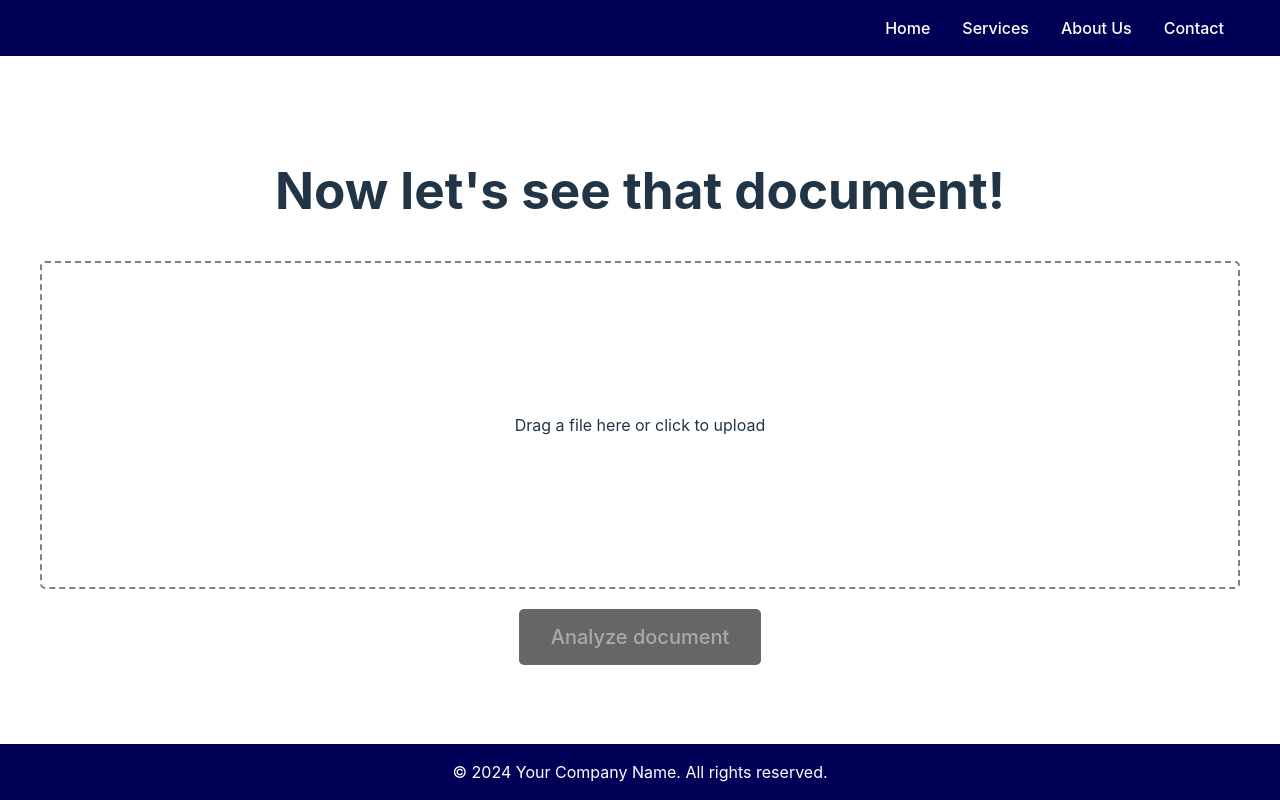
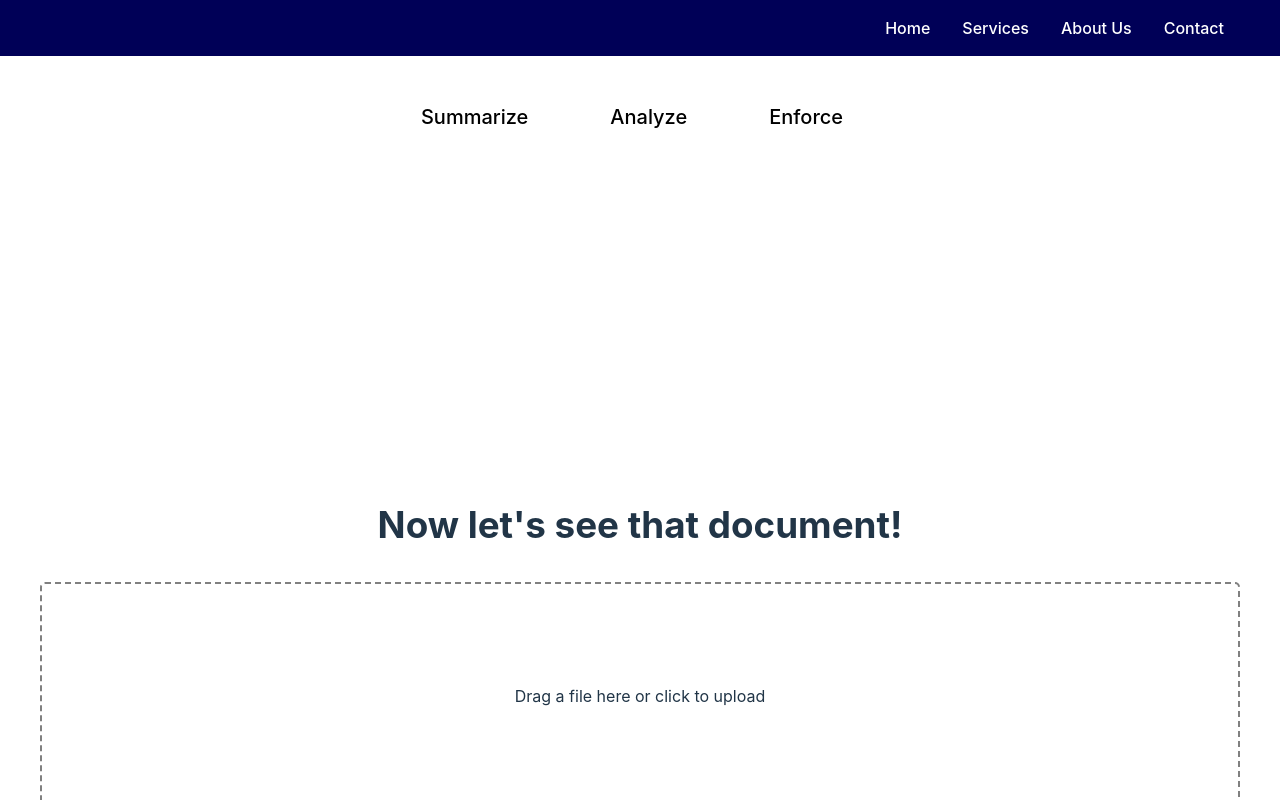
Before and after one commit to kaloyanchkrv/legal-assistant-fe, a React (Vite) app in the folder legal-assistant/: page / in a window 1280 px wide. Shown: the top 800 px of the page. Built offline with nearby package versions, Linux system fonts and the light colour scheme.

Commit message:
Added tabs

```diff
--- a/legal-assistant/src/App.tsx
+++ b/legal-assistant/src/App.tsx
@@ -1,5 +1,5 @@
 import React, { useState } from "react";
-import { MantineProvider } from "@mantine/core";
+import { MantineProvider, Tabs } from "@mantine/core";
 import styled from "styled-components";
 import FileUpload from "./FileUpload";
 
@@ -67,8 +67,13 @@ const Content = styled.main`
 const Section = styled.section`
   width: 100%;
   max-width: 1200px;
-  margin: 2rem auto;
+  margin: 10rem auto 2rem; // Increased the top margin to 4rem from 2rem
   text-align: center;
+`;
+
+const SectionHeader = styled.div`
+  text-align: center;
+  margin-bottom: 10rem; // Significantly increased the bottom margin
 `;
 
 // const Card = styled.div<{ isSelected: boolean }>`
@@ -88,6 +93,49 @@ const Footer = styled.footer`
   text-align: center;
   padding: 1rem 0;
   width: 100%;
+`;
+
+const StyledTabs = styled(Tabs)`
+  font-size: 1.25rem; // Make tabs text larger
+  button {
+    padding: 1rem 2rem; // Increase padding inside tabs
+    border: 1px solid transparent; // Add border to tabs
+    &:not(:last-of-type) {
+      margin-right: 1rem; // Add space between tabs
+    }
+    &:hover {
+      border-color: #000057; // Border color on hover
+      background-color: #f0f0f0; // Optional: change background on hover
+    }
+  }
+`;
+
+const StyledTab = styled(Tabs.Tab)`
+  font-size: 1.25rem; // Make tabs text larger
+  padding: 1rem 2rem; // Increase padding inside tabs
+  border: 1px solid black; // Add border to tabs
+  margin-right: 1rem; // Add space between tabs
+  cursor: pointer; // Cursor pointer for better UX
+
+  // Default non-active state
+  background-color: white; // White background for non-active tab
+  color: black; // Black text for non-active tab
+
+  &:hover:not(.mantine-Tabs-tabActive) {
+    background-color: #f7f7f7; // Very light grey background on hover for non-active tabs
+    // No need to change text color on hover if it's already black
+  }
+
+  &.mantine-Tabs-tabActive {
+    background-color: #4348a0; // A slightly brighter blue than #000057
+    color: white; // White text for active tab
+    border-color: #4348a0; // Matching border color for active tab
+  }
+`;
+
+const H1_5 = styled.h2`
+  font-size: calc(1.5rem + 1vw); /* This is just an example, adjust the calculation as needed */
+  /* Add more styles if necessary */
 `;
 
 const App: React.FC = () => {
@@ -124,18 +172,20 @@ const App: React.FC = () => {
           </NavigationBar>
         </StyledHeader>
         <Content>
+          <SectionHeader>
+            <StyledTabs defaultValue="summarize" variant="outline">
+              <Tabs.List>
+                <StyledTab value="summarize">Summarize</StyledTab>
+                <StyledTab value="analyze">Analyze</StyledTab>
+                <StyledTab value="enforce">Enforce</StyledTab>
+              </Tabs.List>
+            </StyledTabs>
+          </SectionHeader>
           <Section>
-            <h1>Now let's see that document!</h1>
+            <H1_5>Now let's see that document!</H1_5>
             <FileUpload onFileSelect={handleFileSelect} />
             <StyledButton disabled={!file}>Analyze document</StyledButton>
           </Section>
-          {/* <Section>
-            {cards.map((card) => (
-              <Card key={card.id} isSelected={selectedCard === card.id} onClick={() => selectCard(card.id)}>
-                <p>{card.text}</p>
-              </Card>
-            ))}
-          </Section> */}
         </Content>
         <Footer>© 2024 Your Company Name. All rights reserved.</Footer>
       </MainLayout>
--- a/legal-assistant/src/FileUpload.tsx
+++ b/legal-assistant/src/FileUpload.tsx
@@ -3,7 +3,7 @@ import styled from "styled-components";
 
 const Dropzone = styled.div<{ isDragActive: boolean }>`
   border: ${({ isDragActive }) => (isDragActive ? "2px solid blue" : "2px dashed grey")};
-  padding: 150px; // Increased padding to make the box even larger
+  padding: 100px; // Increased padding to make the box even larger
   margin-bottom: 20px;
   border-radius: 5px;
   text-align: center;
```
